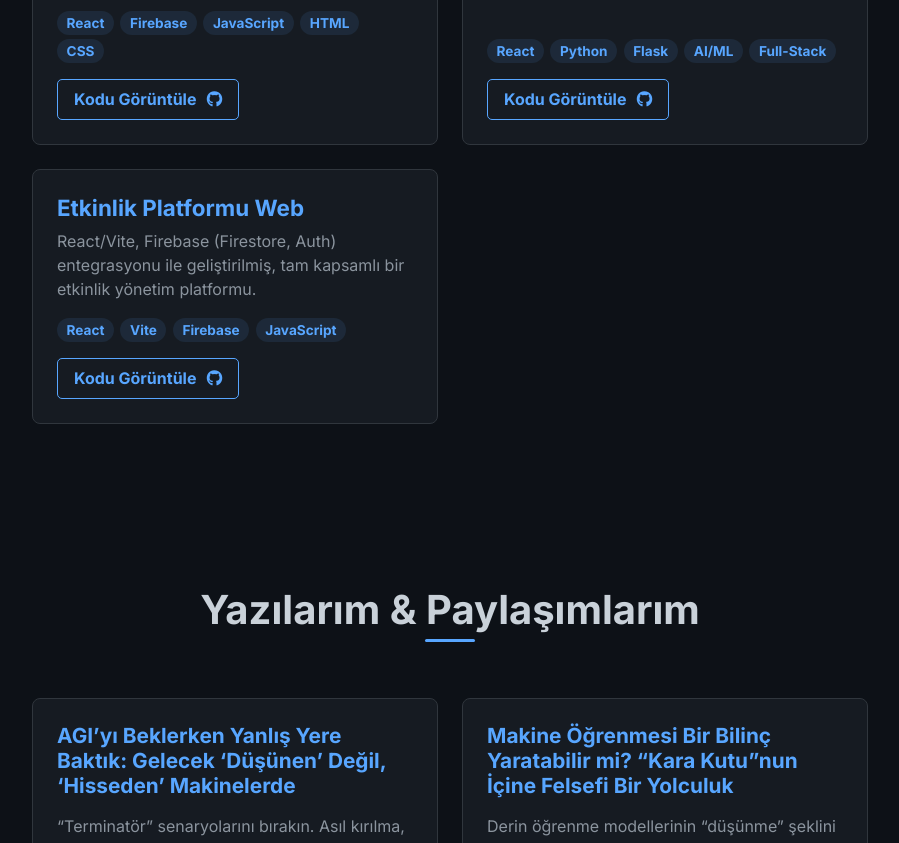
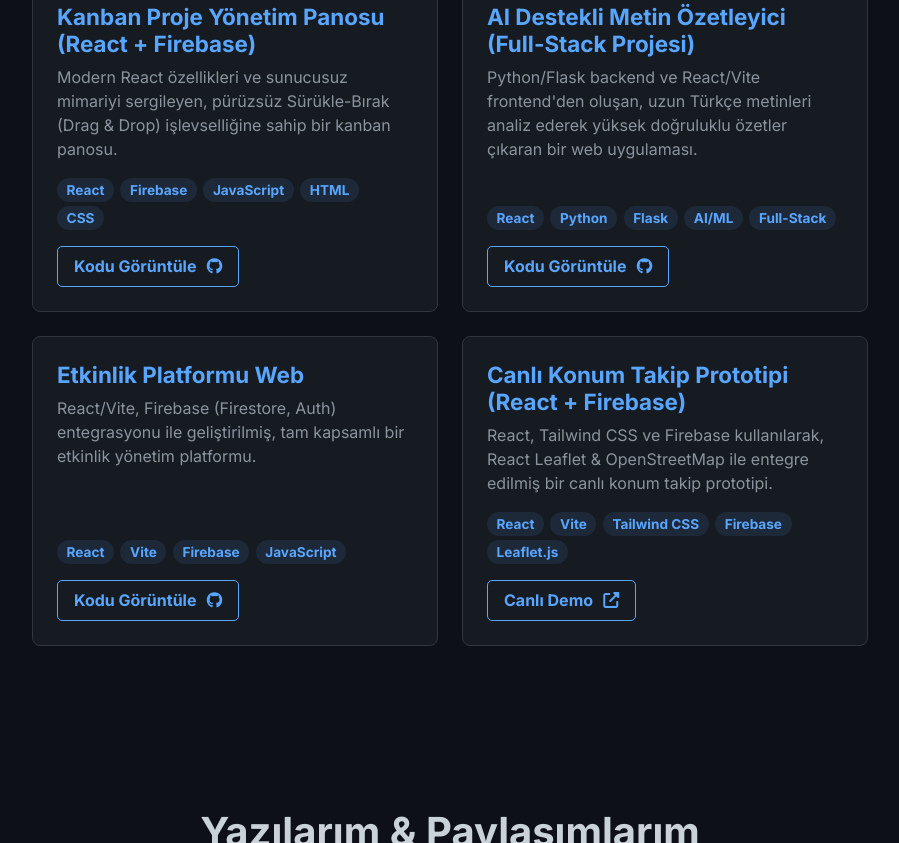
Before and after one commit to alisemiz/alisemiz.github.io, a plain HTML site: page index.html in a window 1280 px wide. Shown: the part 3477-4320 px from the top of the page, without its empty margins (190-1089 px from the left). Drawn offline with nearby package versions, Linux system fonts and the light colour scheme.

Commit message:
Güncellendi.

```diff
--- a/index.html
+++ b/index.html
@@ -71,6 +71,8 @@
                 <div class="skill-item" data-aos="fade-up" data-aos-delay="500"><i class="fab fa-react"></i><span>React</span></div>
                 <div class="skill-item" data-aos="fade-up" data-aos-delay="550"><i class="fas fa-flask"></i><span>Flask</span></div>
                 <div class="skill-item" data-aos="fade-up" data-aos-delay="600"><i class="fas fa-bolt"></i><span>Vite</span></div>
+                <div class="skill-item" data-aos="fade-up" data-aos-delay="650"><i class="fab fa-css3-alt"></i><span>Tailwind</span></div>
+                <div class="skill-item" data-aos="fade-up" data-aos-delay="700"><i class="fas fa-map-marked-alt"></i><span>Leaflet.js</span></div>
             </div>
         </section>
 
@@ -143,6 +145,12 @@
                     <div class="tags"><span>React</span><span>Vite</span><span>Firebase</span><span>JavaScript</span></div>
                     <a href="https://github.com/alisemiz/Etkinlik-Platformu-Web.git" class="btn" target="_blank">Kodu Görüntüle <i class="fab fa-github"></i></a>
                 </article>
+                <article class="project-card" data-aos="fade-up" data-aos-delay="1100">
+                    <h3>Canlı Konum Takip Prototipi (React + Firebase)</h3>
+                    <p>React, Tailwind CSS ve Firebase kullanılarak, React Leaflet & OpenStreetMap ile entegre edilmiş bir canlı konum takip prototipi.</p>
+                    <div class="tags"><span>React</span><span>Vite</span><span>Tailwind CSS</span><span>Firebase</span><span>Leaflet.js</span></div>
+                    <a href="https://canli-kurye-takip.web.app" class="btn" target="_blank">Canlı Demo <i class="fas fa-external-link-alt"></i></a>
+                </article>
             </div>
         </section>
 
```
